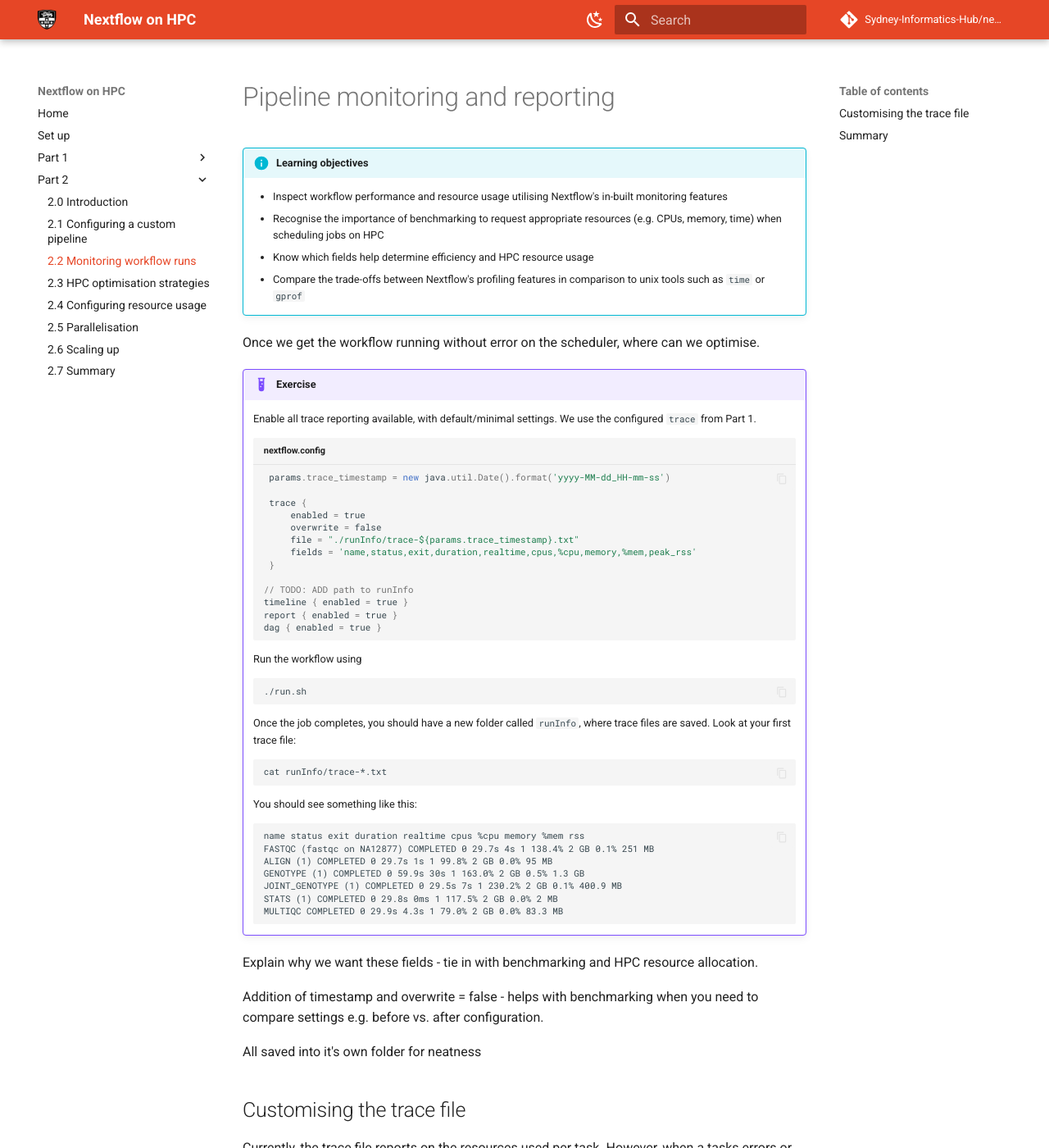
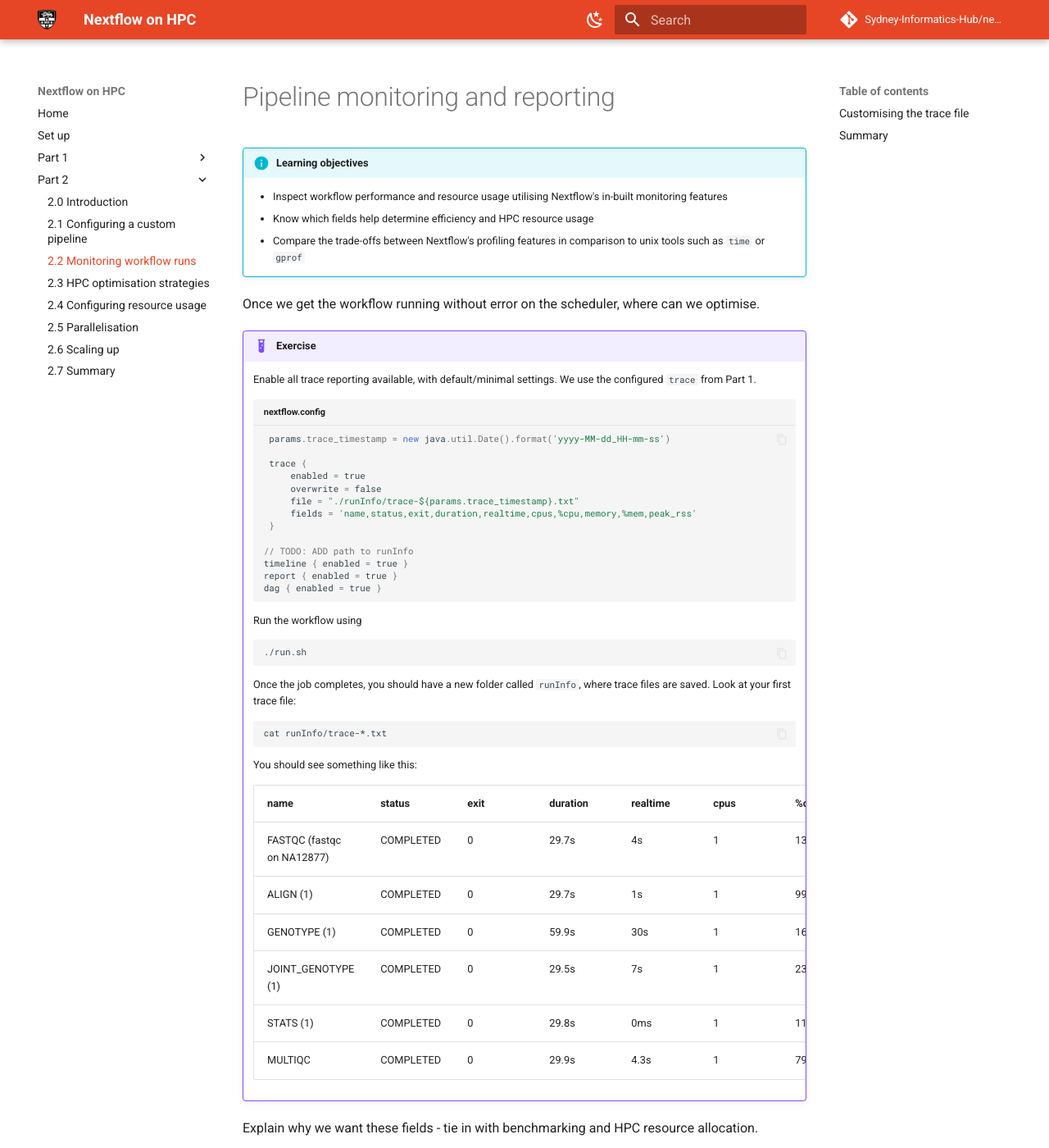
Before and after one commit to Sydney-Informatics-Hub/nextflow-hpc-workshop, an MkDocs documentation site: the page built from docs/part2/22_reporting.md, in a window 1280 px wide and 1400 px high. Shown: the whole window at 82% size. Built offline with MkDocs 1.6.1 and Material for MkDocs 9.7.7, drawn with Linux system fonts in a browser that asks for light colours; comment, search, counter and statistics services are not loaded.

````diff
--- a/docs/part2/22_reporting.md
+++ b/docs/part2/22_reporting.md
@@ -4,7 +4,6 @@
 
     - Inspect workflow performance and resource usage utilising Nextflow's
     in-built monitoring features
-    - Recognise the importance of benchmarking to request appropriate resources (e.g. CPUs, memory, time) when scheduling jobs on HPC
     - Know which fields help determine efficiency and HPC resource usage
     - Compare the trade-offs between Nextflow's profiling features in comparison to unix tools such as `time` or `gprof`
 
@@ -43,15 +42,15 @@ Once we get the workflow running without error on the scheduler, where can we op
     ```
 
     You should see something like this:
-    ```
-    name status exit duration realtime cpus %cpu memory %mem rss
-    FASTQC (fastqc on NA12877) COMPLETED 0 29.7s 4s 1 138.4% 2 GB 0.1% 251 MB
-    ALIGN (1) COMPLETED 0 29.7s 1s 1 99.8% 2 GB 0.0% 95 MB
-    GENOTYPE (1) COMPLETED 0 59.9s 30s 1 163.0% 2 GB 0.5% 1.3 GB
-    JOINT_GENOTYPE (1) COMPLETED 0 29.5s 7s 1 230.2% 2 GB 0.1% 400.9 MB
-    STATS (1) COMPLETED 0 29.8s 0ms 1 117.5% 2 GB 0.0% 2 MB
-    MULTIQC COMPLETED 0 29.9s 4.3s 1 79.0% 2 GB 0.0% 83.3 MB
-    ```
+
+    | name                       | status     | exit | duration | realtime | cpus | %cpu   | memory | %mem | rss     |
+    |----------------------------|------------|------|----------|----------|------|--------|--------|------|---------|
+    | FASTQC (fastqc on NA12877) | COMPLETED  | 0    | 29.7s    | 4s       | 1    | 138.4% | 2 GB   | 0.1% | 251 MB  |
+    | ALIGN (1)                  | COMPLETED  | 0    | 29.7s    | 1s       | 1    | 99.8%  | 2 GB   | 0.0% | 95 MB   |
+    | GENOTYPE (1)               | COMPLETED  | 0    | 59.9s    | 30s      | 1    | 163.0% | 2 GB   | 0.5% | 1.3 GB  |
+    | JOINT_GENOTYPE (1)         | COMPLETED  | 0    | 29.5s    | 7s       | 1    | 230.2% | 2 GB   | 0.1% | 400.9 MB|
+    | STATS (1)                  | COMPLETED  | 0    | 29.8s    | 0ms      | 1    | 117.5% | 2 GB   | 0.0% | 2 MB    |
+    | MULTIQC                    | COMPLETED  | 0    | 29.9s    | 4.3s     | 1    | 79.0%  | 2 GB   | 0.0% | 83.3 MB |
 
 Explain why we want these fields - tie in with benchmarking and HPC resource
 allocation.
````
Also changed, not shown: docs/part2/21_firstrun.md (+9 -10 lines).
